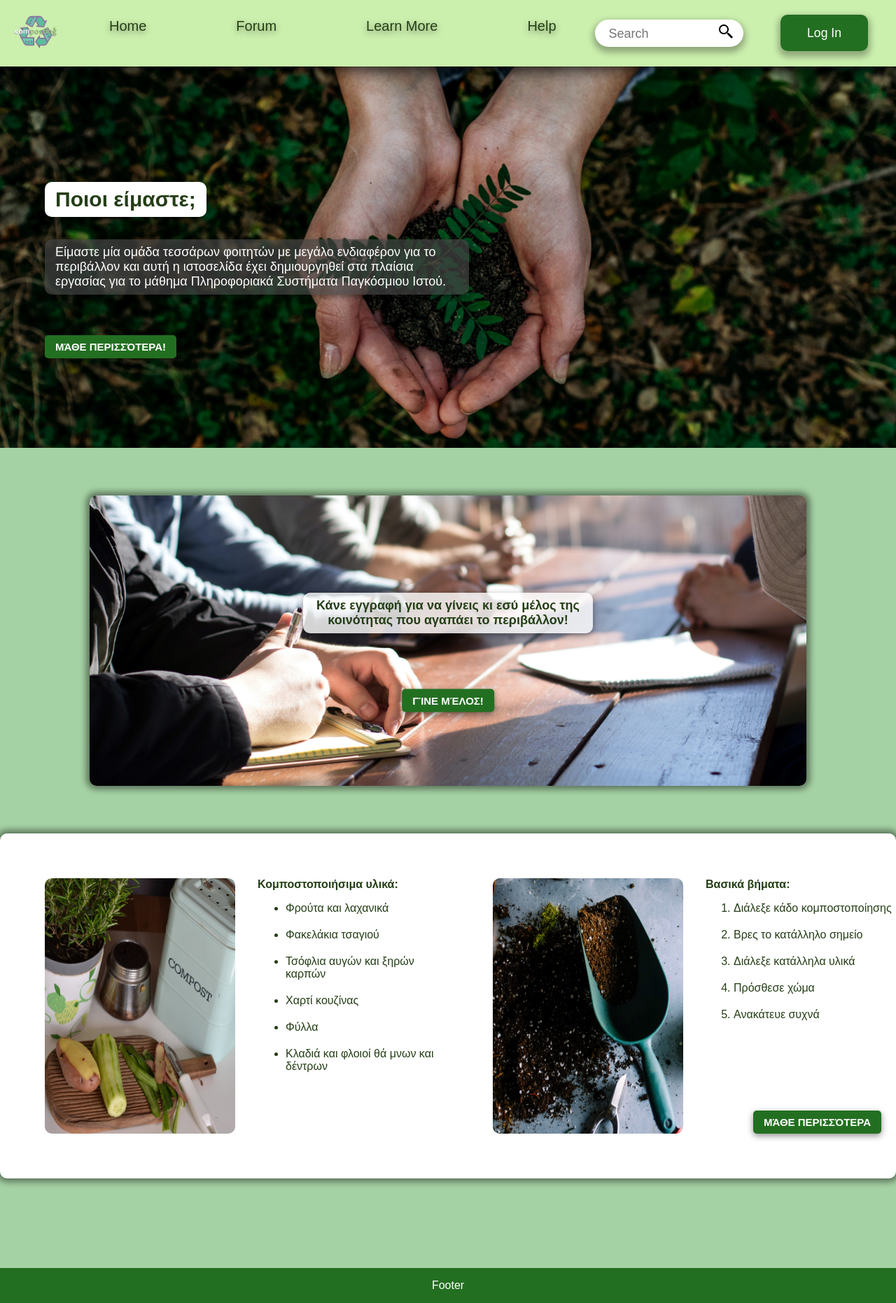
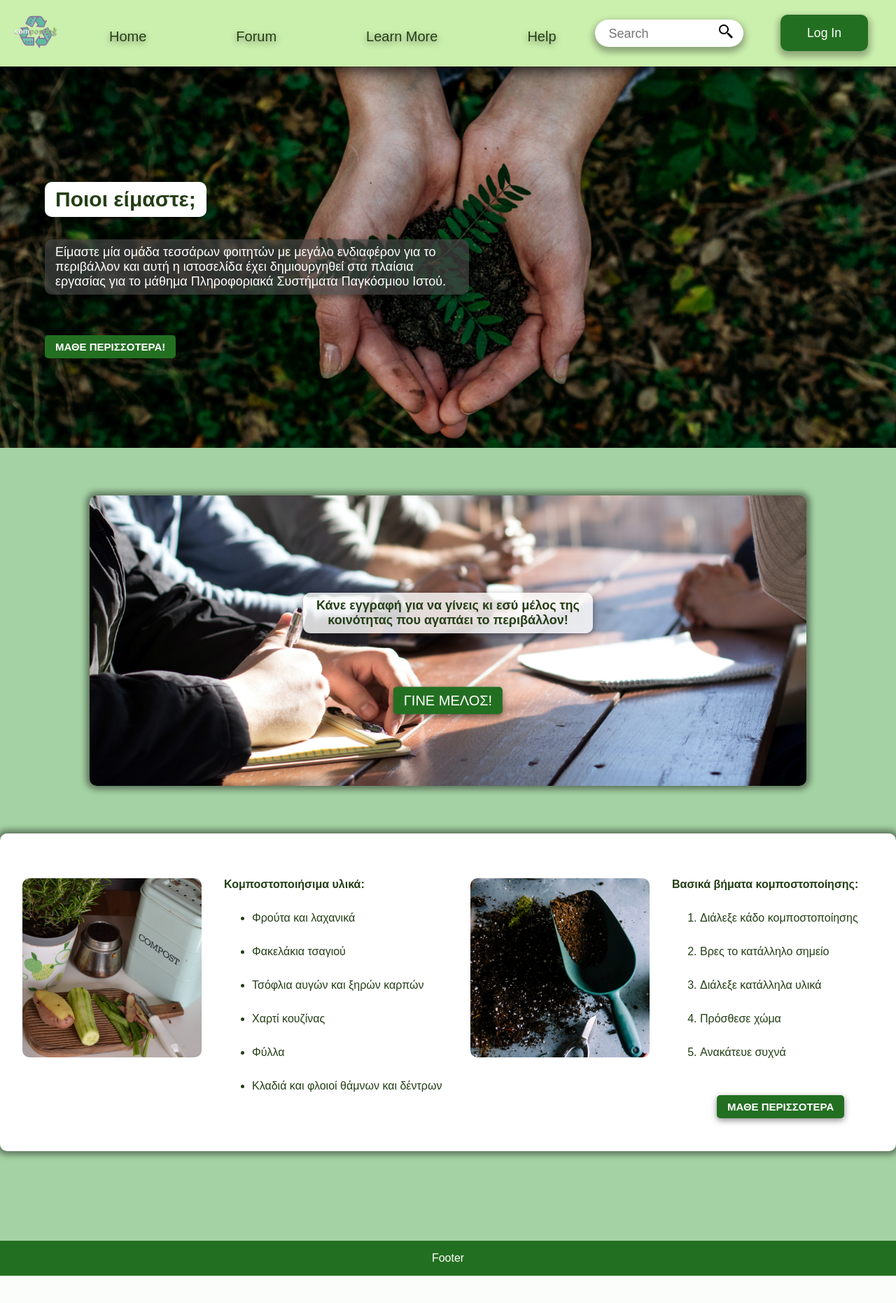
Before and after one commit to SimosNeopoulos/Composting-Project, a PHP site: page /html/homepage.html in a window 1280 px wide. Shown: the whole page at 70% size. After the commit the page ends 1823 px from the top, so only its background shows below. Run offline with PHP 8.4, Linux system fonts and the light colour scheme.

Commit message:
[F] [WIP] Homepage improvements

```diff
--- a/css/style_homepage.css
+++ b/css/style_homepage.css
@@ -38,6 +38,7 @@ body{
     box-shadow: 0 3px 10px rgba(0, 0, 0, 0.45);
 }
 .read-more {
+    cursor: pointer;
     position: absolute;
     left: 5%;
     top: 70%;
@@ -87,6 +88,7 @@ body{
 }
 
 .join-btn {
+    cursor: pointer;
     position: absolute;
     left: 50%;
     top: 70%;
@@ -96,8 +98,7 @@ body{
     padding: 8px 15px;
     border-radius: 5px;
     color: white;
-    font-size: 15px;
-    font-weight: bold;
+    font-size: 20px;
     text-transform: uppercase;
     box-shadow: 0 3px 10px rgba(0, 0, 0, 0.45);
 }
@@ -123,11 +124,13 @@ body{
     flex: 1;
     display: flex;
 }
+.info-img-left-container{
+    flex: 1;
+}
 .info-img-left{
-    width: 40%;
-    margin: 10% 5% 10% 10%;
+    width: 80%;
+    margin: 20% 5% 10% 10%;
     border-radius: 10px;
-    flex: 1;
 }
 .left-text{
     flex: 1;
@@ -139,22 +142,25 @@ body{
     flex: 1;
     display: flex;
 }
-.info-img-right{
-    width: 40%;
-    margin: 10% 5% 10% 10%;
-    border-radius: 10px;
+.info-img-right-container{
     flex: 1;
 }
+.info-img-right{
+    width: 80%;
+    margin: 20% 5% 10% 10%;
+    border-radius: 10px;
+}
 .right-text{
-    padding: 10% 0%;
+    padding: 10% 0% 0% 0%;
     flex: 1;
 }
 
-li{ margin:0 0px 20px 0; vertical-align:top}
+li{ margin: 30px 0px 20px 0; vertical-align:top}
 
 .btn-more-info {
-    margin-left: 25%;
-    margin-top: 40%;
+    cursor: pointer;
+    margin-left: 20%;
+    margin-top: 10%;
     background: #236f21;
     border: 0px;
     padding: 8px 15px;
--- a/html/homepage.html
+++ b/html/homepage.html
@@ -2,7 +2,7 @@
 <html lang="en">
 <head>
     <meta charset="UTF-8">
-    <link rel="stylesheet" href="/css/style_homepage.css">
+    <link rel="stylesheet" href="../css/style_homepage.css">
     <link rel="stylesheet" href="../css/general.css">
     <title>Homepage</title>
 </head>
@@ -10,40 +10,44 @@
 <header id="page-header"></header>
 <script defer src="../java_script/header.js"></script>
 <div class="homepage-container">
-    <img class="image" src="/images/holding_plant.jpg">
+    <img class="image" src="../images/holding_plant.jpg">
     <b class="title">Ποιοι είμαστε;</b>
     <div class="subtitle">Είμαστε μία ομάδα τεσσάρων φοιτητών με μεγάλο ενδιαφέρον για το περιβάλλον και αυτή η
         ιστοσελίδα έχει δημιουργηθεί στα πλαίσια εργασίας για το μάθημα Πληροφοριακά Συστήματα Παγκόσμιου Ιστού.
     </div>
-    <button class="read-more">Μάθε περισσότερα!</button>
+    <button class="read-more">Μαθε περισσοτερα!</button>
 </div>
 
 <div class="join-us">
-    <img class="join-us-image" src="/images/join%20us.jpg">
+    <img class="join-us-image" src="../images/join%20us.jpg">
     <b class="join-us-title">Κάνε εγγραφή για να γίνεις κι εσύ μέλος της κοινότητας που αγαπάει το περιβάλλον!</b>
-    <button class="join-btn" onclick="window.location.href = 'sign_up.html'">Γίνε μέλος!</button>
+    <button class="join-btn" onclick="window.location.href = 'sign_up.html'">Γινε μελος!</button>
 </div>
 
 <div class="info">
     <div class="info-preview">
         <div class="info-left">
-            <img class="info-img-left " src="/images/compost.jpg">
+            <div class="info-img-left-container">
+                <img class="info-img-left " src="../images/compost.jpg">
+            </div>
             <div class="left-text">
-            <b class="ingredients-title">Κομποστοποιήσιμα υλικά:</b>
+                <b class="ingredients-title">Κομποστοποιήσιμα υλικά:</b>
                 <ul class="ingredients-list">
                     <li>Φρούτα και λαχανικά</li>
                     <li>Φακελάκια τσαγιού</li>
                     <li>Τσόφλια αυγών και ξηρών καρπών</li>
                     <li>Χαρτί κουζίνας</li>
                     <li>Φύλλα</li>
-                    <li>Κλαδιά και φλοιοί θά μνων και δέντρων</li>
+                    <li>Κλαδιά και φλοιοί θάμνων και δέντρων</li>
                 </ul>
             </div>
         </div>
         <div class="info-right">
-            <img class="info-img-right" src="/images/shovel.jpg">
+            <div class="info-img-right-container">
+                <img class="info-img-right" src="../images/shovel.jpg">
+            </div>
             <div class="right-text">
-            <b class="steps-title">Βασικά βήματα:</b>
+                <b class="steps-title">Βασικά βήματα κομποστοποίησης:</b>
                 <ol class="steps-list">
                     <li>Διάλεξε κάδο κομποστοποίησης</li>
                     <li>Βρες το κατάλληλο σημείο</li>
@@ -51,7 +55,7 @@
                     <li>Πρόσθεσε χώμα</li>
                     <li>Ανακάτευε συχνά</li>
                 </ol>
-                <button class="btn-more-info" onclick="window.location.href = 'log_in.html'">Μάθε περισσότερα</button>
+                <button class="btn-more-info" onclick="window.location.href = 'log_in.html'">Μαθε περισσοτερα</button>
             </div>
         </div>
     </div>
```
